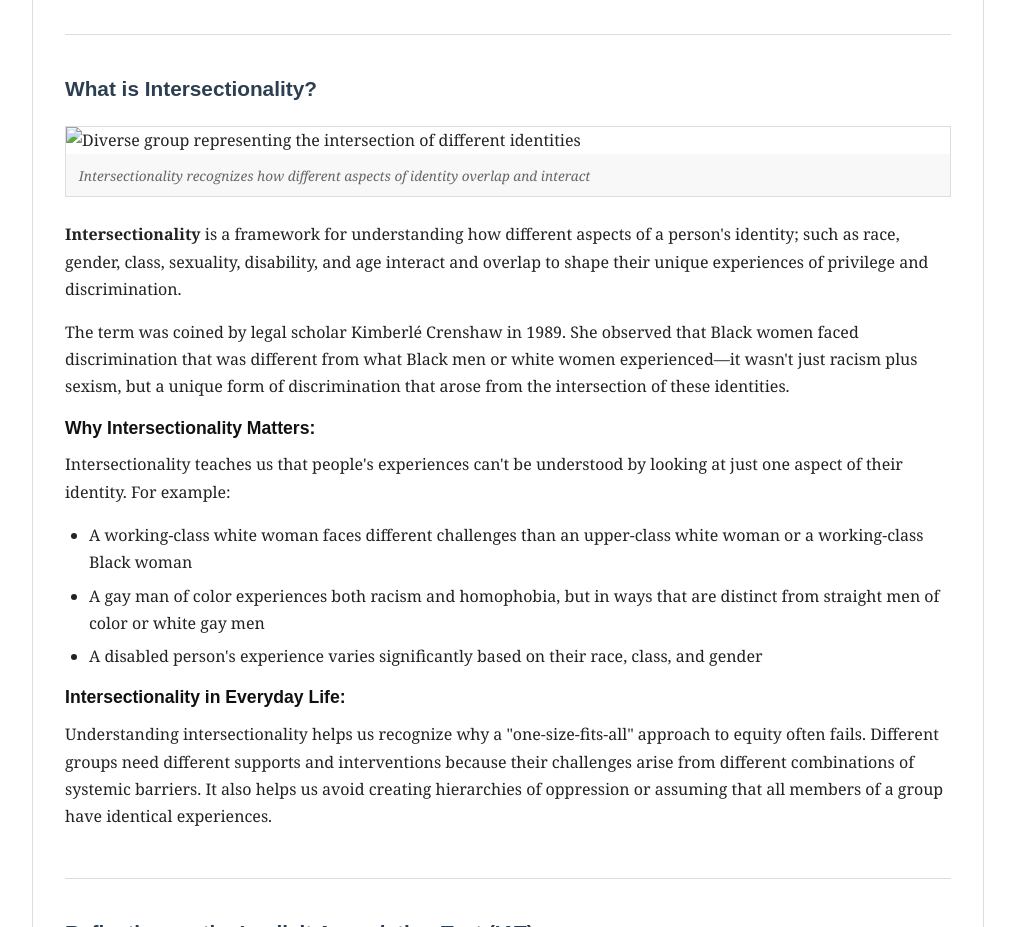
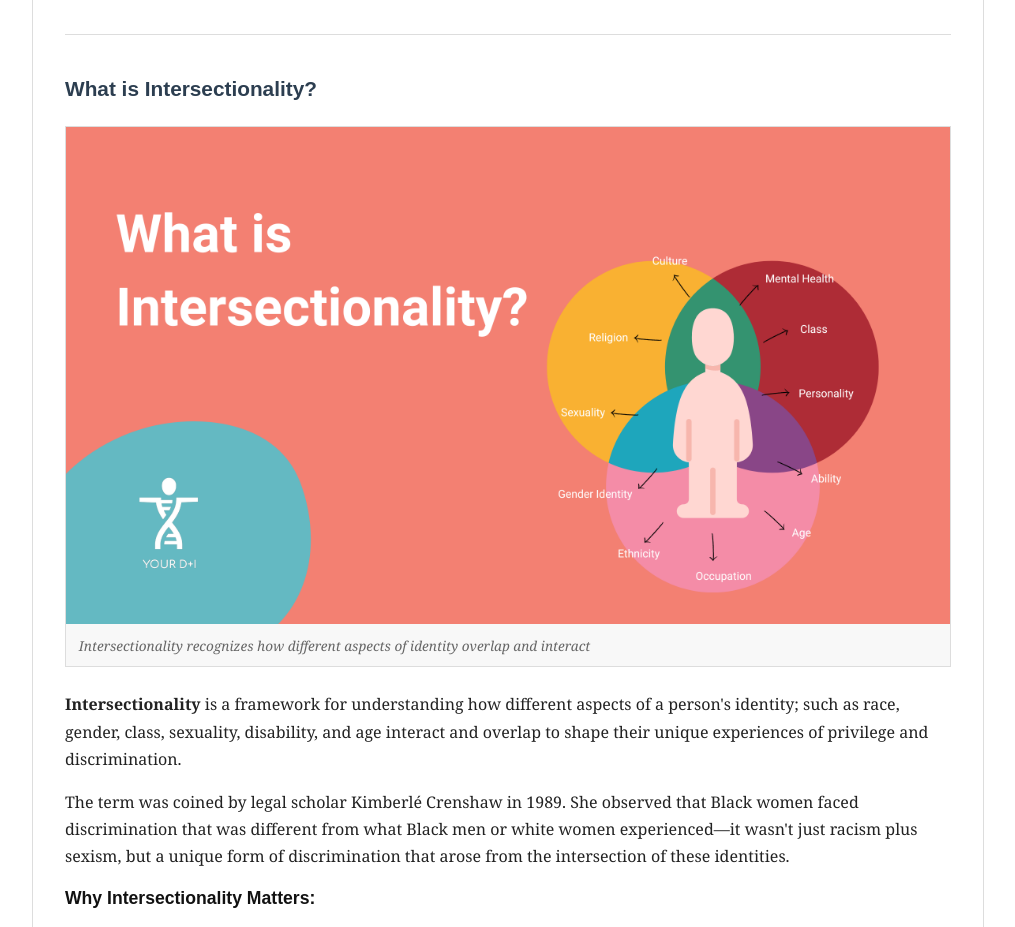
Before and after one commit to mcsteines/LIS-500-Project-2, a plain HTML site: page resources.html in a window 1280 px wide. Shown: the part 2040-2967 px from the top of the page, without its empty margins (132-1147 px from the left). Drawn offline with Linux system fonts and the light colour scheme.

Commit message:
Update resources.html

```diff
--- a/resources.html
+++ b/resources.html
@@ -113,7 +113,7 @@
                     <h3>What is Intersectionality?</h3>
 
                     <figure class="content-image">
-                        <img src="image/intersectionality.png"
+                        <img src="intersectionality.png"
                              alt="Diverse group representing the intersection of different identities"
                              loading="lazy">
                         <figcaption>Intersectionality recognizes how different aspects of identity overlap and interact</figcaption>
```
